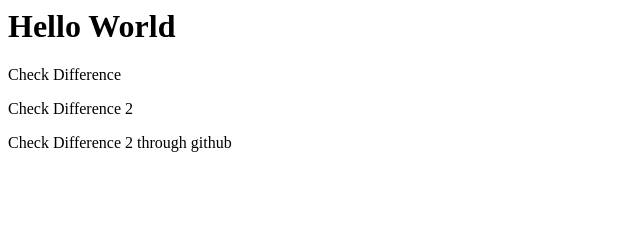
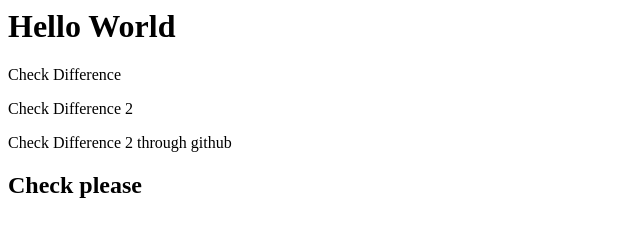
Before and after one commit to batulchikhly52/GitgithubPj, a plain HTML site: page index.html in a window 1280 px wide. Shown: the whole page, without its empty margins (0-640 px from the left). Drawn offline with Linux system fonts and the light colour scheme.

Commit message:
Added h2
Added h2

```diff
--- a/index.html
+++ b/index.html
@@ -6,5 +6,6 @@
 		<p>Check Difference</p>
 		<p>Check Difference 2</p>
 		<p>Check Difference 2 through github</p>
+		<h2>Check please</h2>
 	</body>
 </html>
```
